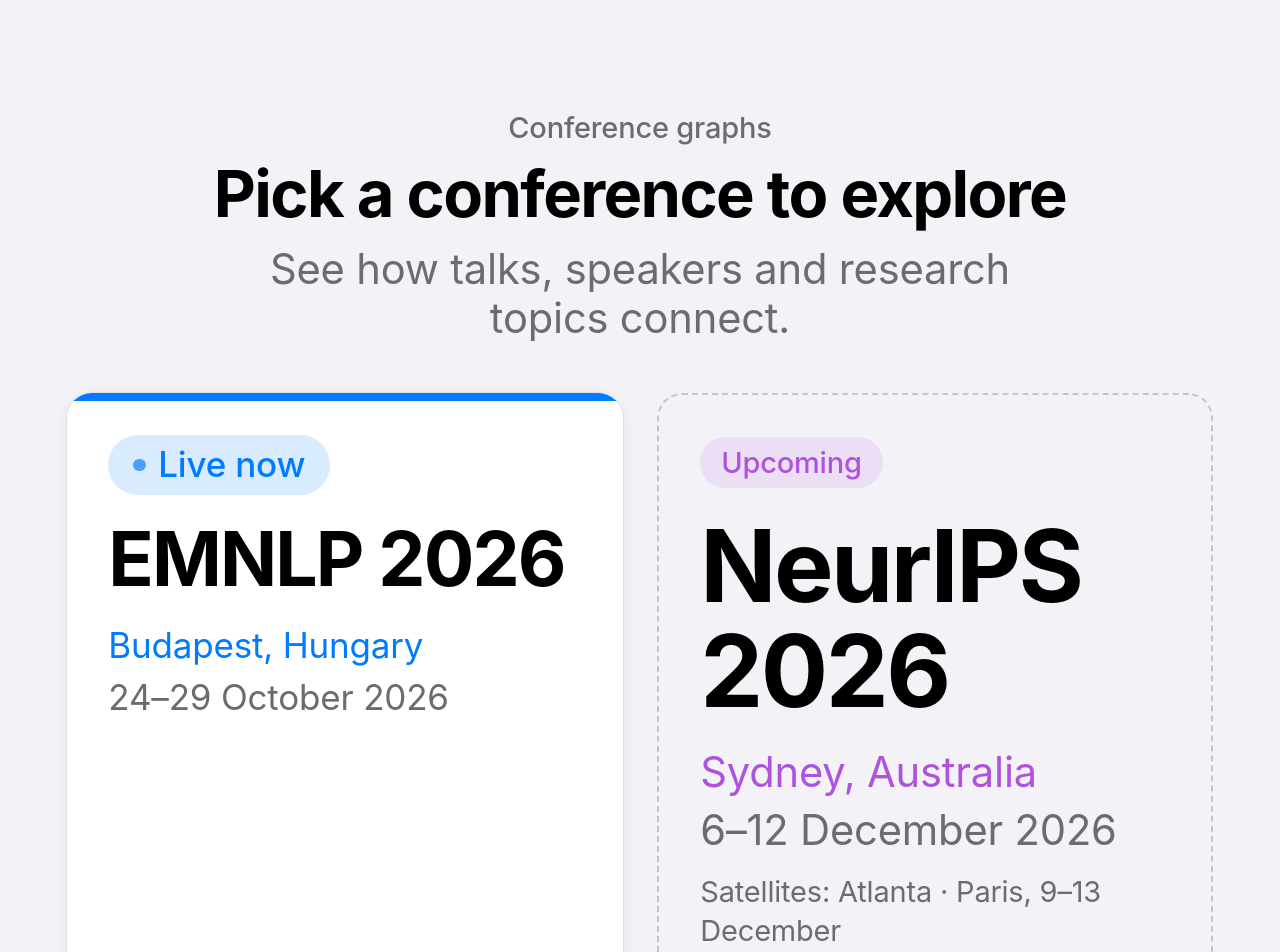
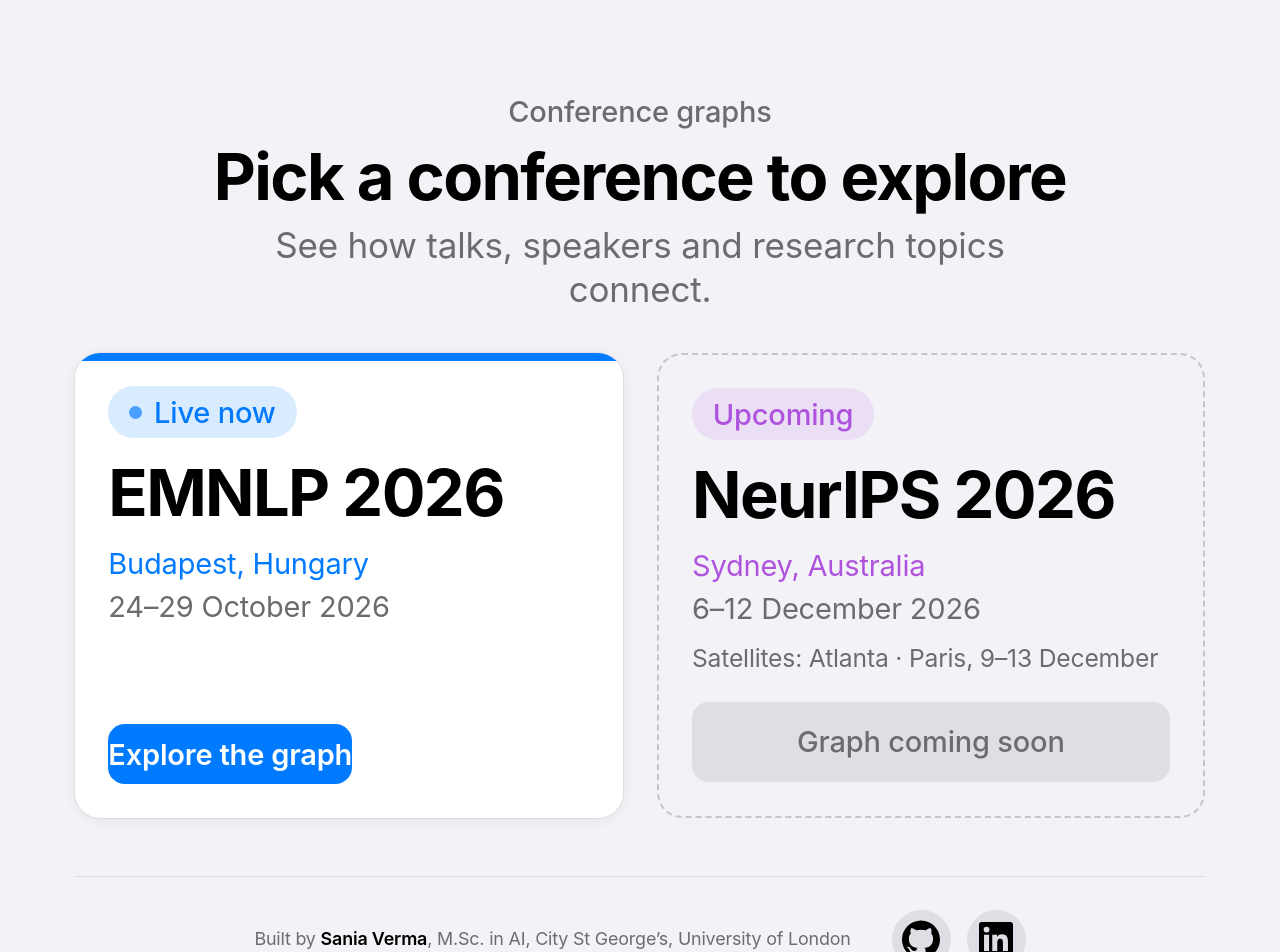
Before and after one commit to sania8/emnlp-graph, a Next.js app: page / in a window 1280 px wide. Shown: the top 952 px of the page. Built offline with nearby package versions, Linux system fonts and the light colour scheme.

Commit message:
Shorter, wider conference cards and smaller text

```diff
--- a/src/components/stage/ConferenceHub.tsx
+++ b/src/components/stage/ConferenceHub.tsx
@@ -65,14 +65,14 @@
 
   return (
     <div className="apple-light">
-      <div className="mx-auto flex min-h-[70vh] w-full max-w-[90rem] flex-col justify-center px-6 py-16 text-center">
+      <div className="mx-auto flex min-h-[60vh] w-full max-w-[120rem] flex-col justify-center px-8 py-12 text-center">
         <p className="text-2xl font-medium text-muted">Conference graphs</p>
         <h1 className="mt-3 text-5xl font-bold tracking-tight sm:text-6xl">Pick a conference to explore</h1>
-        <p className="mx-auto mt-4 max-w-3xl text-4xl text-muted">
+        <p className="mx-auto mt-3 max-w-3xl text-3xl text-muted">
           See how talks, speakers and research topics connect.
         </p>
 
-        <div className="mt-12 grid gap-8 text-left lg:grid-cols-2">
+        <div className="mt-10 grid gap-8 text-left lg:grid-cols-2">
           {/* EMNLP */}
           {graph ? (
             <div className="cm-wrap">
@@ -82,37 +82,37 @@
                   if (window.matchMedia("(hover: none)").matches) setPinned((p) => !p);
                   else openWith("programme", e.clientX, e.clientY);
                 }}
-                className="group relative flex h-full w-full min-h-[32rem] flex-col justify-between overflow-hidden rounded-3xl bg-surface p-10 text-left shadow-[0_2px_20px_-8px_rgba(0,0,0,0.18)] ring-1 ring-black/5 transition-all duration-500 hover:shadow-[0_24px_70px_-24px_rgba(0,122,255,0.45)] focus-visible:outline-none focus-visible:ring-2 focus-visible:ring-accent"
+                className="group relative flex h-full w-full min-h-[24rem] flex-col justify-between overflow-hidden rounded-3xl bg-surface p-8 text-left shadow-[0_2px_20px_-8px_rgba(0,0,0,0.18)] ring-1 ring-black/5 transition-all duration-500 hover:shadow-[0_24px_70px_-24px_rgba(0,122,255,0.45)] focus-visible:outline-none focus-visible:ring-2 focus-visible:ring-accent"
               >
                 <div aria-hidden="true" className="absolute inset-x-0 top-0 h-2 bg-accent" />
                 <div>
                   {live ? (
-                    <span className="inline-flex items-center gap-3 rounded-full bg-accent/15 px-6 py-2 text-3xl font-medium text-accent">
+                    <span className="inline-flex items-center gap-3 rounded-full bg-accent/15 px-5 py-1.5 text-2xl font-medium text-accent">
                       <span className="h-3 w-3 animate-pulse rounded-full bg-accent motion-reduce:animate-none" />
                       Live now
                     </span>
                   ) : (
-                    <span className="inline-block rounded-full px-6 py-2 text-3xl font-medium text-muted" style={{ background: FILL2 }}>
+                    <span className="inline-block rounded-full px-5 py-1.5 text-2xl font-medium text-muted" style={{ background: FILL2 }}>
                       Available
                     </span>
                   )}
-                  <h2 className="mt-6 text-6xl font-bold leading-[1.05] tracking-tight xl:text-7xl">
+                  <h2 className="mt-5 text-5xl font-bold leading-[1.05] tracking-tight xl:text-6xl">
                     {meta.conference}
                   </h2>
-                  <p className="mt-6 text-3xl text-accent">{meta.venue}</p>
-                  <p className="mt-2 text-3xl text-muted">{meta.dates}</p>
+                  <p className="mt-4 text-2xl text-accent">{meta.venue}</p>
+                  <p className="mt-1 text-2xl text-muted">{meta.dates}</p>
                 </div>
                 {SHOW_STATS && (
-                  <dl className="mt-10 grid grid-cols-3 gap-4">
+                  <dl className="mt-8 grid grid-cols-3 gap-4">
                     {stats.map(([l, v]) => (
                       <div key={l} className="rounded-2xl px-4 py-4 text-center" style={{ background: FILL2 }}>
-                        <dd className="text-5xl font-bold tabular-nums xl:text-6xl">{v}</dd>
-                        <dt className="mt-1 text-2xl text-muted">{l}</dt>
+                        <dd className="text-4xl font-bold tabular-nums xl:text-5xl">{v}</dd>
+                        <dt className="mt-1 text-xl text-muted">{l}</dt>
                       </div>
                     ))}
                   </dl>
                 )}
-                <span className="mt-8 flex min-h-[72px] items-center justify-center rounded-2xl bg-accent text-3xl font-semibold text-white transition-transform duration-300 group-hover:scale-[1.01]">
+                <span className="mt-6 flex min-h-[60px] items-center justify-center rounded-2xl bg-accent text-2xl font-semibold text-white transition-transform duration-300 group-hover:scale-[1.01]">
                   Explore the graph
                 </span>
               </button>
@@ -126,7 +126,7 @@
               />
             </div>
           ) : (
-            <div className="rounded-3xl bg-surface p-10 text-3xl ring-1 ring-black/5">
+            <div className="rounded-3xl bg-surface p-8 text-2xl ring-1 ring-black/5">
               No dataset yet. Run <code>npm run kg</code>, then reload.
             </div>
           )}
@@ -135,39 +135,39 @@
           <div
             aria-disabled
             style={{ ["--accent" as any]: "#AF52DE" } as React.CSSProperties}
-            className="flex min-h-[38rem] flex-col justify-between rounded-3xl border-2 border-dashed border-edge bg-transparent p-10"
+            className="flex min-h-[24rem] flex-col justify-between rounded-3xl border-2 border-dashed border-edge bg-transparent p-8"
           >
             <div>
               <span className="inline-block rounded-full bg-accent/12 px-5 py-1.5 text-2xl font-medium text-accent">
                 Upcoming
               </span>
-              <h2 className="mt-6 text-7xl font-bold leading-[1.05] tracking-tight xl:text-8xl">NeurIPS 2026</h2>
-              <p className="mt-6 text-4xl text-accent">Sydney, Australia</p>
-              <p className="mt-2 text-4xl text-muted">6–12 December 2026</p>
-              <p className="mt-4 text-2xl text-muted">Satellites: Atlanta · Paris, 9–13 December</p>
+              <h2 className="mt-5 text-5xl font-bold leading-[1.05] tracking-tight xl:text-6xl">NeurIPS 2026</h2>
+              <p className="mt-4 text-2xl text-accent">Sydney, Australia</p>
+              <p className="mt-1 text-2xl text-muted">6–12 December 2026</p>
+              <p className="mt-3 text-xl text-muted">Satellites: Atlanta · Paris, 9–13 December</p>
             </div>
-            <p className="mt-10 rounded-2xl px-6 px-6 py-6 text-center text-3xl font-medium text-muted" style={{ background: FILL2 }}>
+            <p className="mt-6 rounded-2xl px-6 py-5 text-center text-2xl font-medium text-muted" style={{ background: FILL2 }}>
               Graph coming soon
             </p>
           </div>
         </div>
       </div>
 
-      <footer className="mx-auto w-full max-w-[90rem] px-6 pb-14 pt-4">
-        <div className="flex flex-col items-center gap-6 border-t border-black/10 pt-10 text-center lg:flex-row lg:justify-center lg:gap-12">
-          <p className="text-2xl text-muted lg:whitespace-nowrap lg:text-[clamp(1.1rem,1.75vw,2.4rem)]">
+      <footer className="mx-auto w-full max-w-[120rem] px-8 pb-12 pt-2">
+        <div className="flex flex-col items-center gap-5 border-t border-black/10 pt-8 text-center lg:flex-row lg:justify-center lg:gap-10">
+          <p className="text-xl text-muted lg:whitespace-nowrap lg:text-[clamp(1rem,1.4vw,1.75rem)]">
             Built by <span className="font-semibold text-foreground">Sania Verma</span>, M.Sc. in AI, City St George’s, University of London
           </p>
-          <div className="flex shrink-0 items-center gap-5">
+          <div className="flex shrink-0 items-center gap-4">
             <a
               href="https://github.com/sania8"
               target="_blank"
               rel="noreferrer"
               aria-label="Sania Verma on GitHub"
-              className="grid h-16 w-16 place-items-center rounded-full text-foreground transition-transform duration-300 hover:-translate-y-1 hover:text-accent focus-visible:outline-none focus-visible:ring-2 focus-visible:ring-accent"
+              className="grid h-14 w-14 place-items-center rounded-full text-foreground transition-transform duration-300 hover:-translate-y-1 hover:text-accent focus-visible:outline-none focus-visible:ring-2 focus-visible:ring-accent"
               style={{ background: FILL2 }}
             >
-              <svg width="46" height="46" viewBox="0 0 24 24" fill="currentColor" aria-hidden="true">
+              <svg width="38" height="38" viewBox="0 0 24 24" fill="currentColor" aria-hidden="true">
                 <path d="M12 .297c-6.63 0-12 5.373-12 12 0 5.303 3.438 9.8 8.205 11.385.6.113.82-.258.82-.577 0-.285-.01-1.04-.015-2.04-3.338.724-4.042-1.61-4.042-1.61C4.422 18.07 3.633 17.7 3.633 17.7c-1.087-.744.084-.729.084-.729 1.205.084 1.838 1.236 1.838 1.236 1.07 1.835 2.809 1.305 3.495.998.108-.776.417-1.305.76-1.605-2.665-.3-5.466-1.332-5.466-5.93 0-1.31.465-2.38 1.235-3.22-.135-.3-.54-1.523.105-3.176 0 0 1.005-.322 3.3 1.23.96-.267 1.98-.399 3-.405 1.02.006 2.04.138 3 .405 2.28-1.552 3.285-1.23 3.285-1.23.645 1.653.24 2.876.12 3.176.765.84 1.23 1.91 1.23 3.22 0 4.61-2.805 5.625-5.475 5.92.42.36.81 1.096.81 2.22 0 1.606-.015 2.896-.015 3.286 0 .315.21.69.825.57C20.565 22.092 24 17.592 24 12.297c0-6.627-5.373-12-12-12" />
               </svg>
             </a>
@@ -176,10 +176,10 @@
               target="_blank"
               rel="noreferrer"
               aria-label="Sania Verma on LinkedIn"
-              className="grid h-16 w-16 place-items-center rounded-full text-foreground transition-transform duration-300 hover:-translate-y-1 hover:text-accent focus-visible:outline-none focus-visible:ring-2 focus-visible:ring-accent"
+              className="grid h-14 w-14 place-items-center rounded-full text-foreground transition-transform duration-300 hover:-translate-y-1 hover:text-accent focus-visible:outline-none focus-visible:ring-2 focus-visible:ring-accent"
               style={{ background: FILL2 }}
             >
-              <svg width="42" height="42" viewBox="0 0 24 24" fill="currentColor" aria-hidden="true">
+              <svg width="34" height="34" viewBox="0 0 24 24" fill="currentColor" aria-hidden="true">
                 <path d="M20.447 20.452h-3.554v-5.569c0-1.328-.027-3.037-1.852-3.037-1.853 0-2.136 1.445-2.136 2.939v5.667H9.351V9h3.414v1.561h.046c.477-.9 1.637-1.85 3.37-1.85 3.601 0 4.267 2.37 4.267 5.455v6.286zM5.337 7.433a2.062 2.062 0 0 1-2.063-2.065 2.064 2.064 0 1 1 2.063 2.065zm1.782 13.019H3.555V9h3.564v11.452zM22.225 0H1.771C.792 0 0 .774 0 1.729v20.542C0 23.227.792 24 1.771 24h20.451C23.2 24 24 23.227 24 22.271V1.729C24 .774 23.2 0 22.222 0z" />
               </svg>
             </a>
```
Also changed, not shown: src/components/stage/ConferenceStage.tsx (+11 -11 lines).
